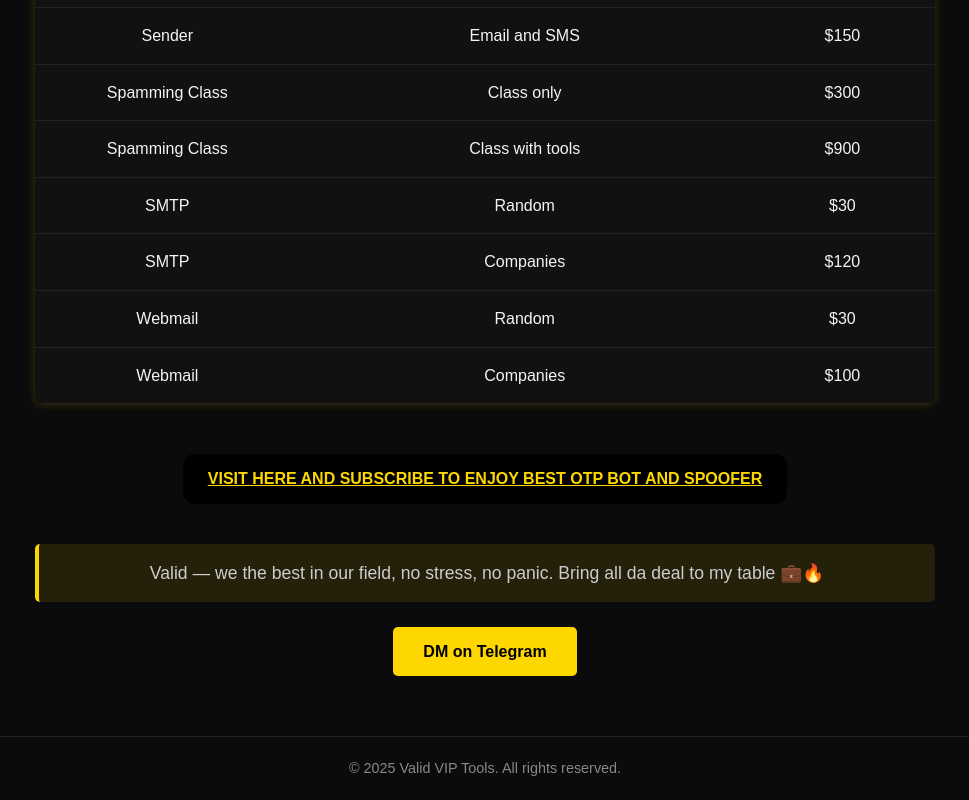
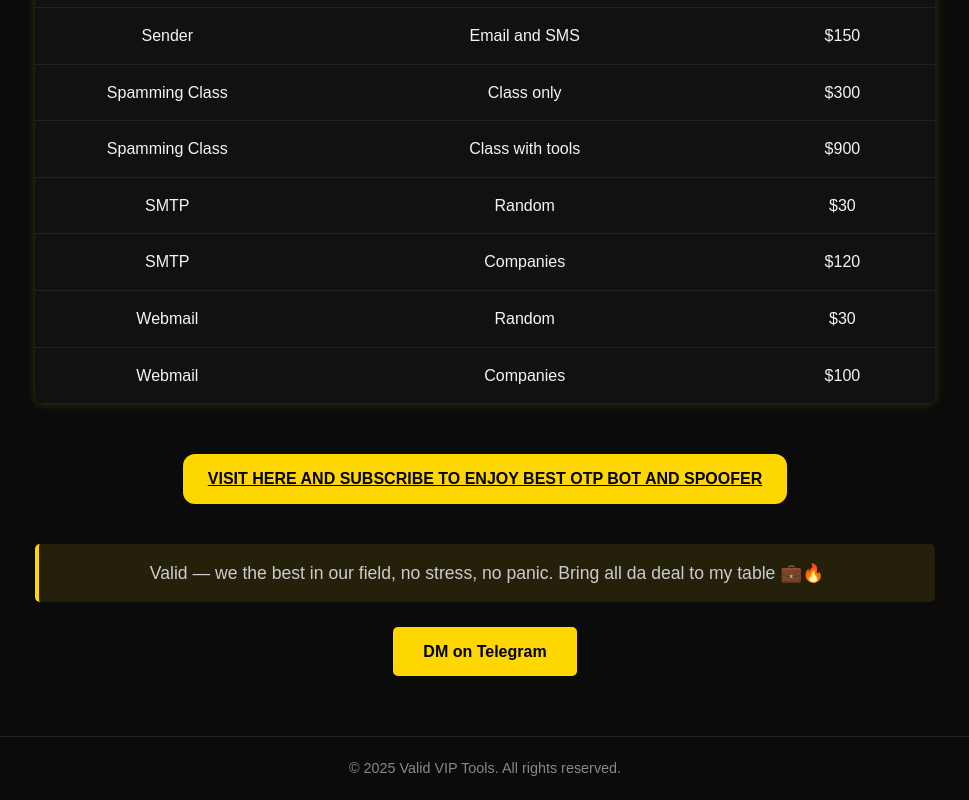
Before and after one commit to margzy247/Valid, a plain HTML site: page index.html in a window 1280 px wide. In both pictures the pointer is over the link "VISIT HERE AND SUBSCRIBE TO ENJOY BEST OTP BOT AND SPOOFER". Shown: the part 556-1356 px from the top of the page, without its empty margins (155-1124 px from the left). Drawn offline with Linux system fonts and the light colour scheme.

Commit message:
Update index.html

```diff
--- a/index.html
+++ b/index.html
@@ -129,6 +129,9 @@ transition: 0.3s;
 display: inline-block;
 border-radius: 12px;
     }
+    .OTP:hover{
+background-color: gold;
+color: black;
 
   </style>
 </head>
```
